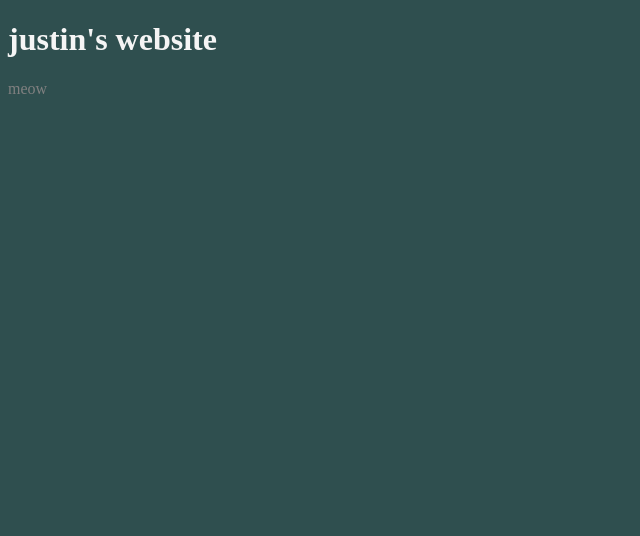
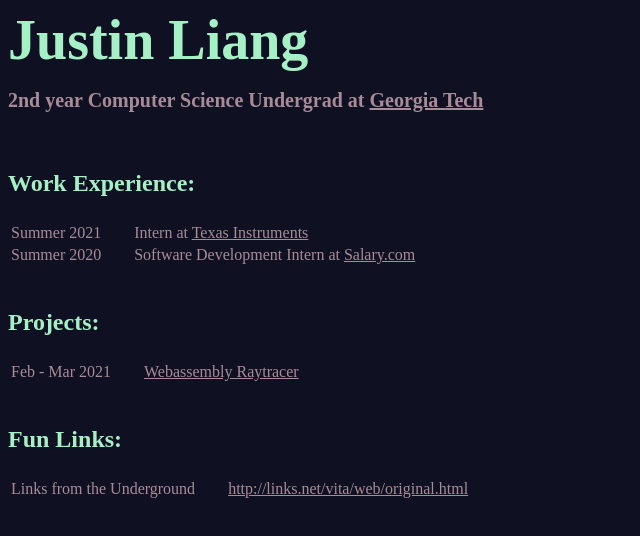
Before and after one commit to justinliang1020/justin-personal-website, a plain HTML site: page index.html in a window 1280 px wide. Shown: the whole page, without its empty margins (0-640 px from the left). Drawn offline with Linux system fonts and the light colour scheme.

Commit message:
Barebones Website Setup

```diff
--- a/index.html
+++ b/index.html
@@ -1,5 +1,6 @@
 <!DOCTYPE html>
 <html lang="en">
+
 <head>
     <meta charset="UTF-8">
     <meta http-equiv="X-UA-Compatible" content="IE=edge">
@@ -7,8 +8,42 @@
     <link rel="stylesheet" href="styles.css">
     <title>Justin Liang</title>
 </head>
+
 <body>
-    <h1>justin's website</h1>
-    <p>meow</p>
+    <div id="title">
+        <h1>Justin Liang</h1>
+        <h2>2nd year Computer Science Undergrad at <a href="https://www.cc.gatech.edu/" target="_blank">Georgia Tech</a>
+        </h2>
+        <br>
+        <h3>Work Experience:</h3>
+        <table>
+            <tr>
+                <td>Summer 2021</td>
+                <td>Intern at <a href="https://www.ti.com" target="_blank">Texas Instruments</a></td>
+            </tr>
+            <tr>
+                <td>Summer 2020</td>
+                <td>Software Development Intern at <a href="https://www.salary.com" target="_blank">Salary.com</a></td>
+            </tr>
+        </table>
+        <br>
+        <h3>Projects:</h3>
+        <table>
+            <tr>
+                <td>Feb - Mar 2021</td>
+                <td><a href="https://justinliang1020.github.io/raytracing.github.io/" target="_blank">Webassembly
+                        Raytracer</a></td>
+            </tr>
+        </table>
+        <br>
+        <h3>Fun Links:</h3>
+        <table>
+            <tr>
+                <td>Links from the Underground</td>
+                <td><a href="http://links.net/vita/web/original.html">http://links.net/vita/web/original.html</a></td>
+            </tr>
+        </table>
+    </div>
 </body>
+
 </html>
--- a/styles.css
+++ b/styles.css
@@ -1,11 +1,32 @@
 body {
-    background-color: darkslategrey;
+    background-color: #0f1123;
 }
 
 h1 {
-    color: whitesmoke;
+    color: 	#a6f0c6;
+    margin: 0;
+    font-size: 350%;
+}
+
+h2 {
+    color: 	#a98b98;
+    font-size: 125%;
+}
+
+h3 {
+    color: 	#a6f0c6;
+    font-size: 150%;
 }
 
 p {
-    color: grey;
+    color: 	#a98b98;
 }
+
+td {
+    color: #a98b98;
+    padding-right: 30px;
+}
+
+a {
+    color: #a98b98;
+}
```
